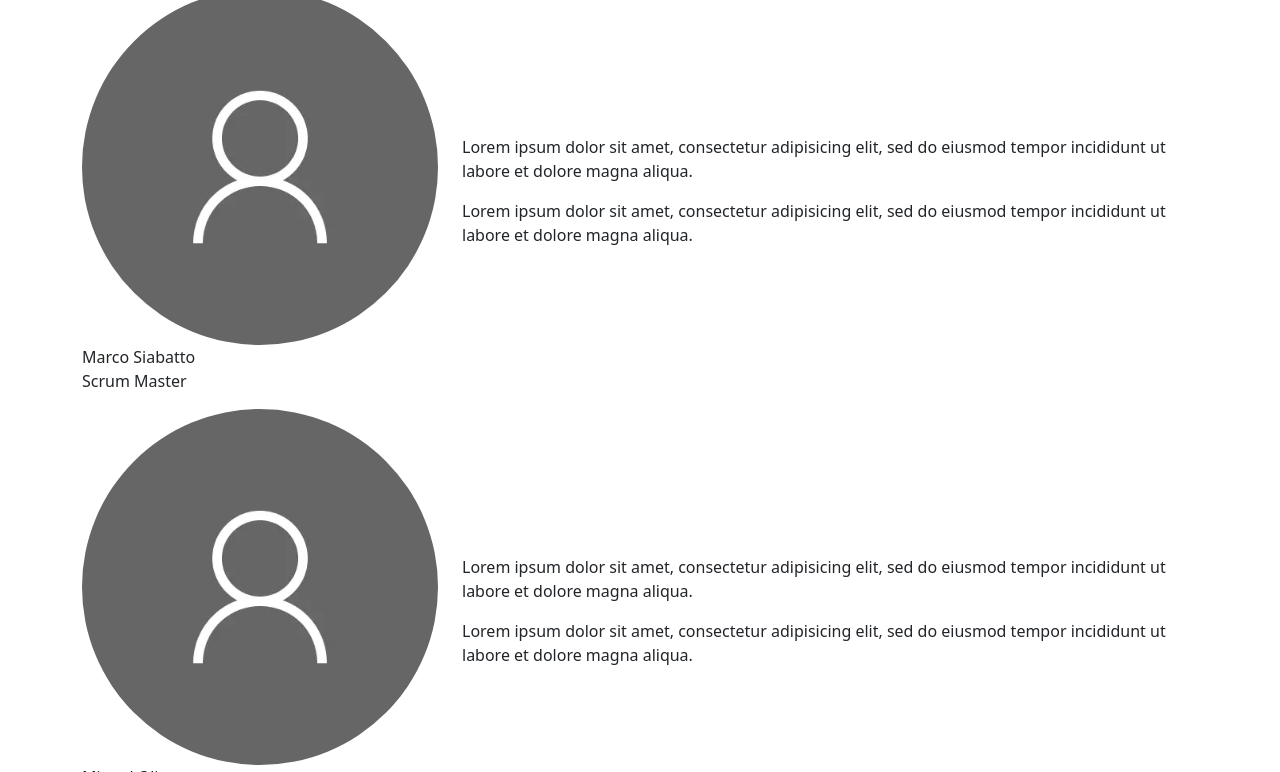
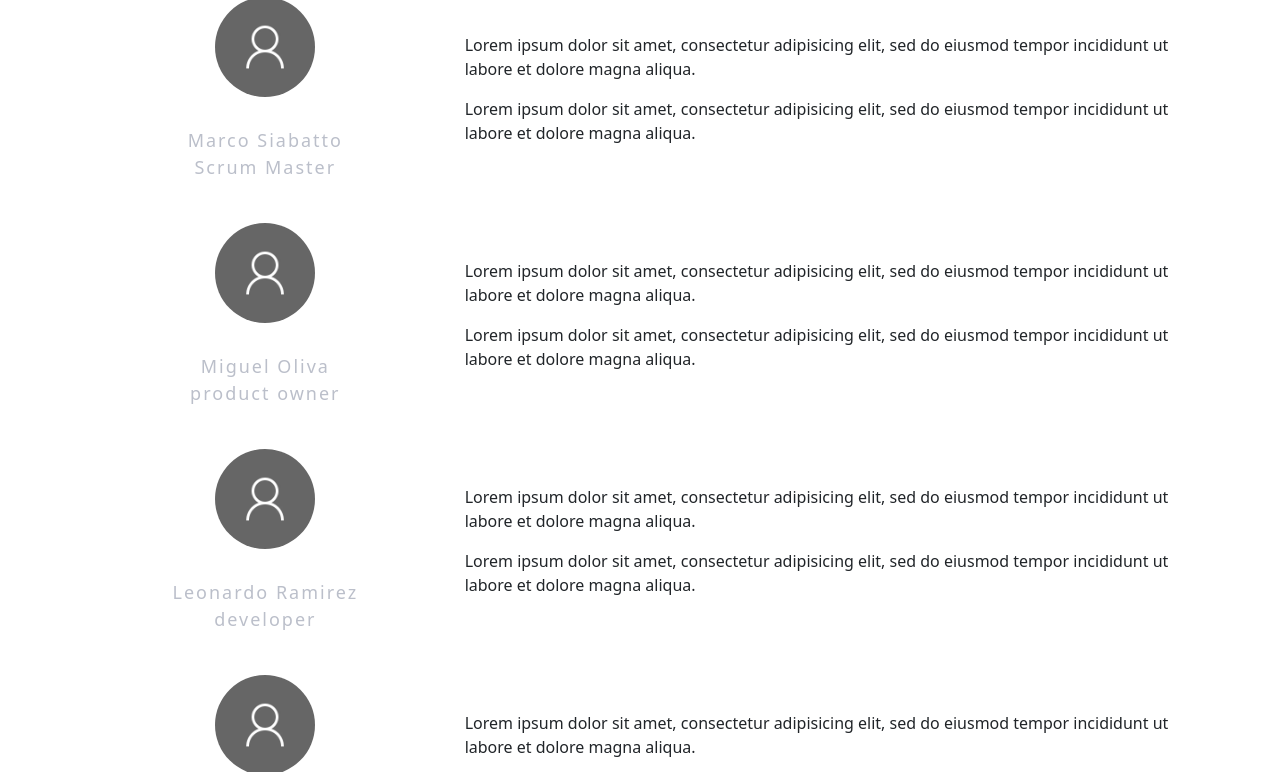
Before and after one commit to mavallejos93/BtaDevsOnly, a plain HTML site: page sobreNosotros.html in a window 1280 px wide. Shown: the part 567-1339 px from the top of the page. Drawn offline with nearby package versions, Linux system fonts and the light colour scheme.

Commit message:
coreccion css

```diff
--- a/sobreNosotros.html
+++ b/sobreNosotros.html
@@ -7,7 +7,7 @@
     <link rel="icon" href="./assets/img/favicon-1.ico" sizes="192x192" />
     <link rel="apple-touch-icon" href="./assets/img/favicon-1.ico" />
     <link href="https://cdn.jsdelivr.net/npm/bootstrap@5.0.0-beta3/dist/css/bootstrap.min.css" rel="stylesheet" integrity="sha384-eOJMYsd53ii+scO/bJGFsiCZc+5NDVN2yr8+0RDqr0Ql0h+rP48ckxlpbzKgwra6" crossorigin="anonymous">
-    <link rel="stylesheet" href="./assets/css/sobreNosotros.css">
+    <link rel="stylesheet" href="./assets/css/stylesSobreNosotros.css">
     <link rel="stylesheet" href="./assets/css/style.css">
     <title>Sobre Nosotros</title>
 </head>
```
